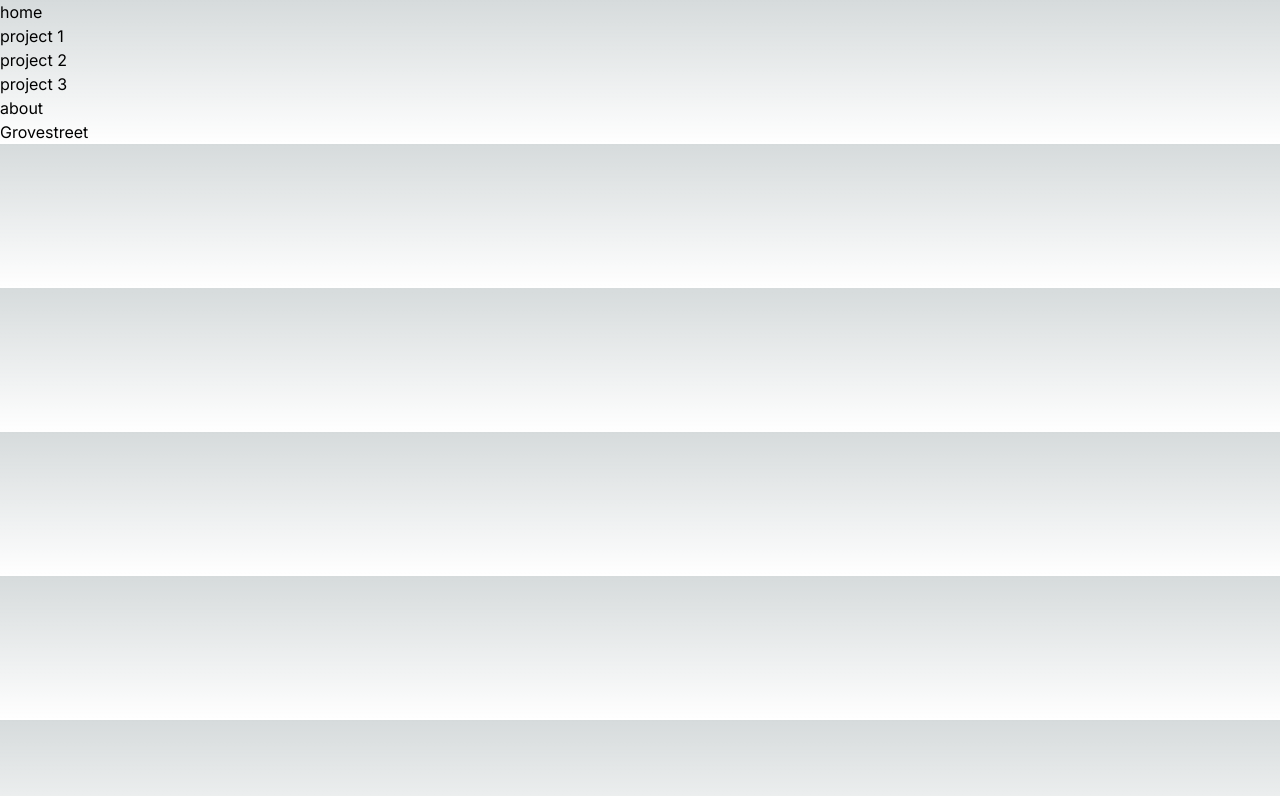
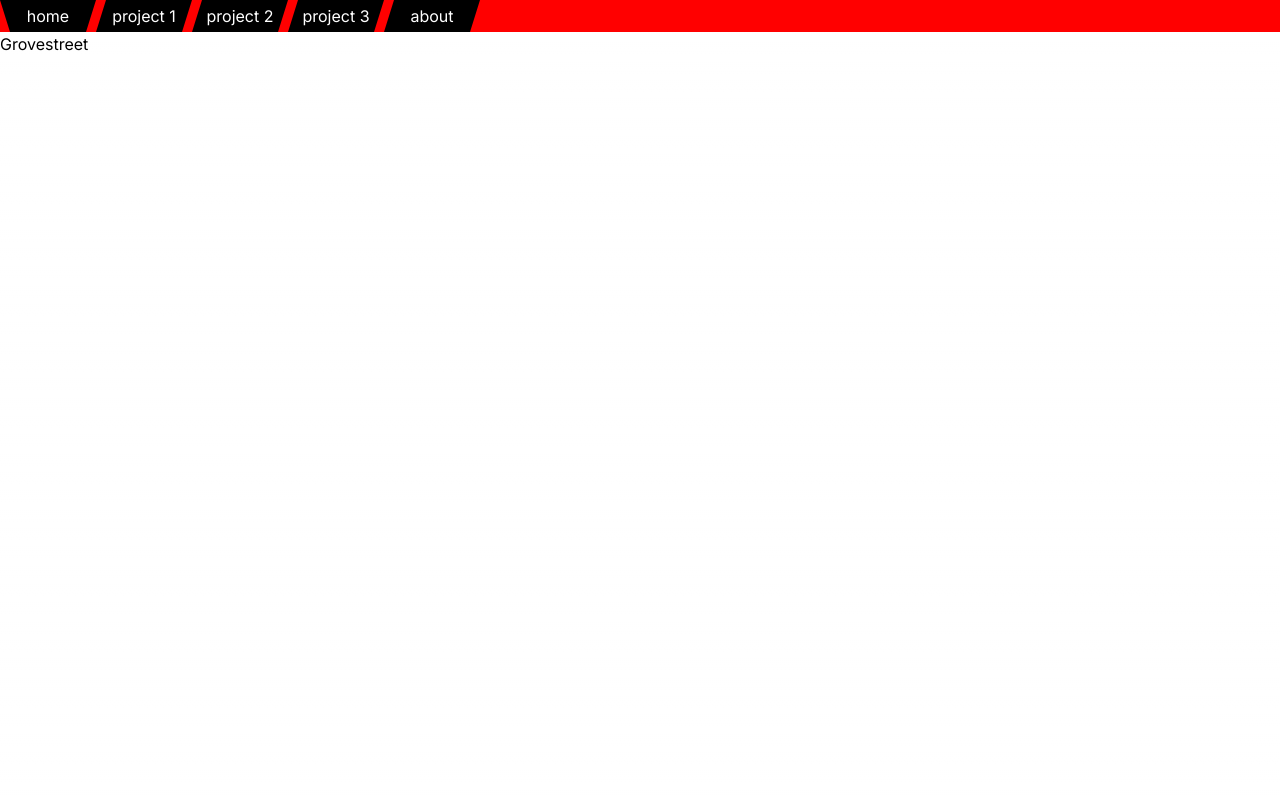
Before and after one commit to TayneB/portfol-marbware, a Next.js app: page / in a window 1280 px wide. Shown: the top 796 px of the page. Built offline with nearby package versions, Linux system fonts and the light colour scheme.

Commit message:
css added to nav

```diff
--- a/src/app/components/header.tsx
+++ b/src/app/components/header.tsx
@@ -1,27 +1,96 @@
 'use client'
-import { usePathname } from 'next/navigation'
+
 import Link from 'next/link'
+import { useState } from 'react'
 
 export default function Nav() {
-  const pathname = usePathname()
-
+  let [selectedHome, setSelectedHome] = useState('true')
+  let [selectedProj1, setSelectedProj1] = useState('right')
+  let [selectedProj2, setSelectedProj2] = useState('right')
+  let [selectedProj3, setSelectedProj3] = useState('right')
+  let [selectedAbout, setSelectedAbout] = useState('right')
+  function handleClickHome() {
+    setSelectedHome('true')
+    setSelectedProj1('right')
+    setSelectedProj2('right')
+    setSelectedProj3('right')
+    setSelectedAbout('right')
+  }
+  function handleClick1() {
+    setSelectedHome('left')
+    setSelectedProj1('true')
+    setSelectedProj2('right')
+    setSelectedProj3('right')
+    setSelectedAbout('right')
+  }
+  function handleClick2() {
+    setSelectedHome('left')
+    setSelectedProj1('left')
+    setSelectedProj2('true')
+    setSelectedProj3('right')
+    setSelectedAbout('right')
+  }
+  function handleClick3() {
+    setSelectedHome('left')
+    setSelectedProj1('left')
+    setSelectedProj2('left')
+    setSelectedProj3('true')
+    setSelectedAbout('right')
+  }
+  function handleClickAbout() {
+    setSelectedHome('left')
+    setSelectedProj1('left')
+    setSelectedProj2('left')
+    setSelectedProj3('left')
+    setSelectedAbout('true')
+  }
   return (
-    <nav>
+    <nav className={`nav-bar`}>
       <ul>
         <li>
-          <Link href="/">home</Link>
+          <Link
+            href="/"
+            className={`${selectedHome}`}
+            onClick={handleClickHome}
+          >
+            home
+          </Link>
         </li>
         <li>
-          <Link href="/project1">project 1</Link>
+          <Link
+            href="/project1"
+            className={`${selectedProj1}`}
+            onClick={handleClick1}
+          >
+            project 1
+          </Link>
         </li>
         <li>
-          <Link href="/project2">project 2</Link>
+          <Link
+            href="/project2"
+            className={`${selectedProj2}`}
+            onClick={handleClick2}
+          >
+            project 2
+          </Link>
         </li>
         <li>
-          <Link href="/project3">project 3</Link>
+          <Link
+            href="/project3"
+            className={`${selectedProj3}`}
+            onClick={handleClick3}
+          >
+            project 3
+          </Link>
         </li>
         <li>
-          <Link href="/about">about</Link>
+          <Link
+            href="/about"
+            className={`${selectedAbout}`}
+            onClick={handleClickAbout}
+          >
+            about
+          </Link>
         </li>
       </ul>
     </nav>
--- a/src/app/globals.css
+++ b/src/app/globals.css
@@ -4,7 +4,7 @@
 
 :root {
   --foreground-rgb: 0, 0, 0;
-  --background-start-rgb: 214, 219, 220;
+  --background-start-rgb: 255, 255, 255;
   --background-end-rgb: 255, 255, 255;
 }
 
@@ -26,6 +26,67 @@ body {
     rgb(var(--background-start-rgb));
 }
 
+.nav-bar {
+  list-style-type: none; /* Remove bullets */
+  background-color: #ff0000; /* Dark background */
+  overflow: hidden; /* Clear floats */
+  display: flex; /* Use flexbox for horizontal layout */
+  justify-content: left; /* Space out items */
+}
+
+.nav-bar li {
+  float: left;
+  min-width: 6rem;
+}
+
+/* Style the links */
+.nav-bar li a {
+  display: block;
+  color: white; /* White text */
+  text-align: center;
+  padding: 0.25rem 0.625rem; /* Padding around the links */
+  text-decoration: none; /* Remove underline */
+  box-sizing: border-box;
+}
+
+.nav-bar li a.left {
+  background-color: rgb(0, 0, 0); /* Darker background on hover */
+  padding: 0.25rem 0.375rem;
+  /* border: 0.125rem, solid, green; */
+  clip-path: polygon(0 0, calc(100% - 0.625rem) 0, 100% 100%, 0.625rem 100%);
+}
+
+.nav-bar li a.right {
+  background-color: rgb(0, 0, 0); /* Darker background on hover */
+  padding: 0.25rem 0.375rem;
+  /* border: 0.125rem, solid, green; */
+  clip-path: polygon(0.625rem 0, 100% 0, calc(100% - 0.625rem) 100%, 0 100%);
+}
+
+/* Add a hover effect */
+.nav-bar li a.left:hover {
+  background-color: rgb(255, 0, 0); /* Darker background on hover */
+  padding: 0.25rem 0.375rem;
+  /* border: 0.125rem, solid, green; */
+  clip-path: polygon(0 0, calc(100% - 0.625rem) 0, 100% 100%, 0.625rem 100%);
+}
+
+.nav-bar li a.right:hover {
+  background-color: rgb(255, 0, 0); /* Darker background on hover */
+  padding: 0.25rem 0.375rem;
+  /* border: 0.125rem, solid, green; */
+  clip-path: polygon(0.625rem 0, 100% 0, calc(100% - 0.625rem) 100%, 0 100%);
+}
+
+.nav-bar li a.true {
+  background-color: rgb(58, 190, 40);
+  clip-path: polygon(0 0, 100% 0, calc(100% - 0.625rem) 100%, 0.625rem 100%);
+}
+
+.nav-bar li a.true:hover {
+  background-color: rgb(0, 0, 0);
+}
+
 @layer utilities {
   .text-balance {
     text-wrap: balance;
```
